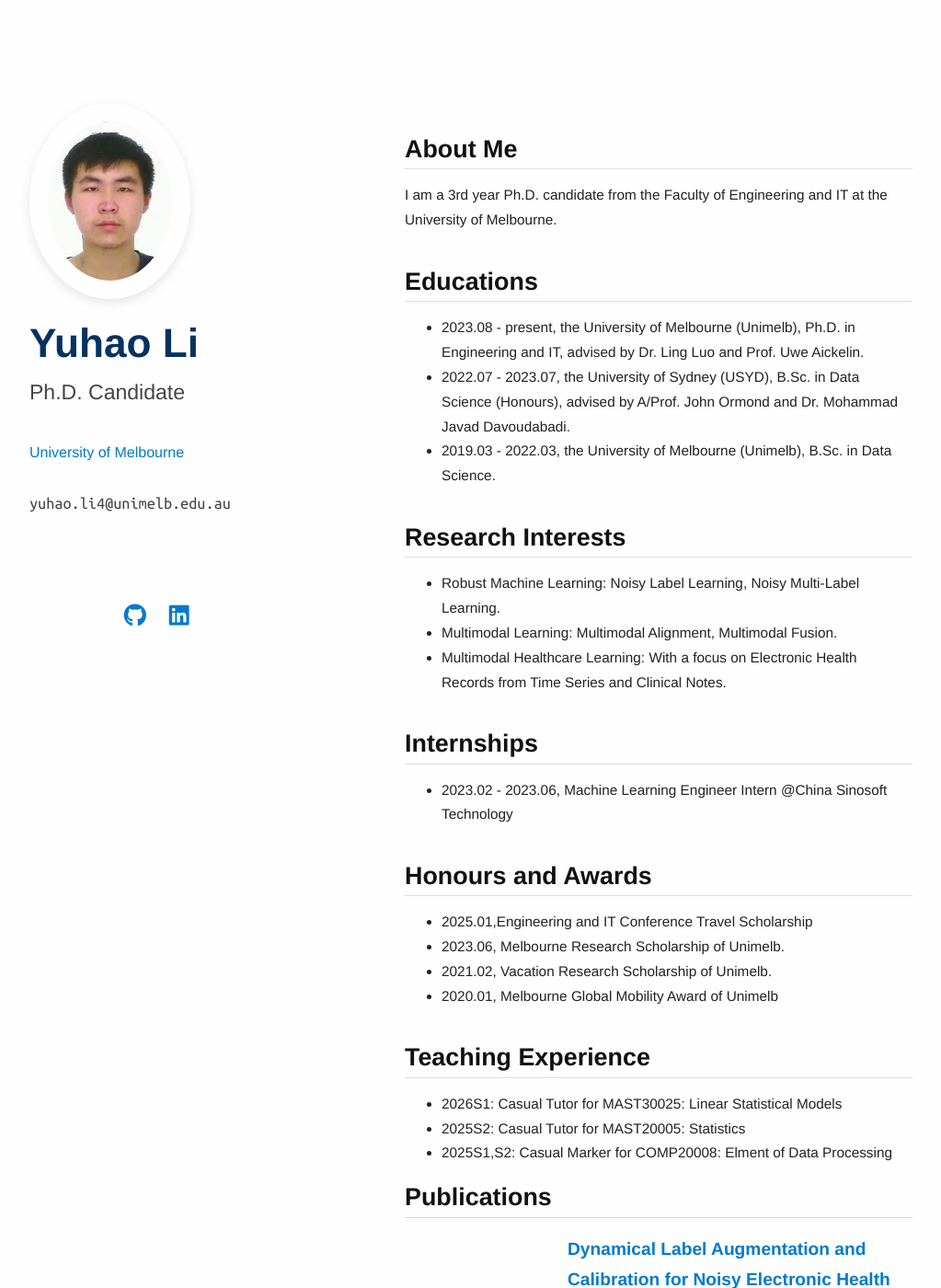
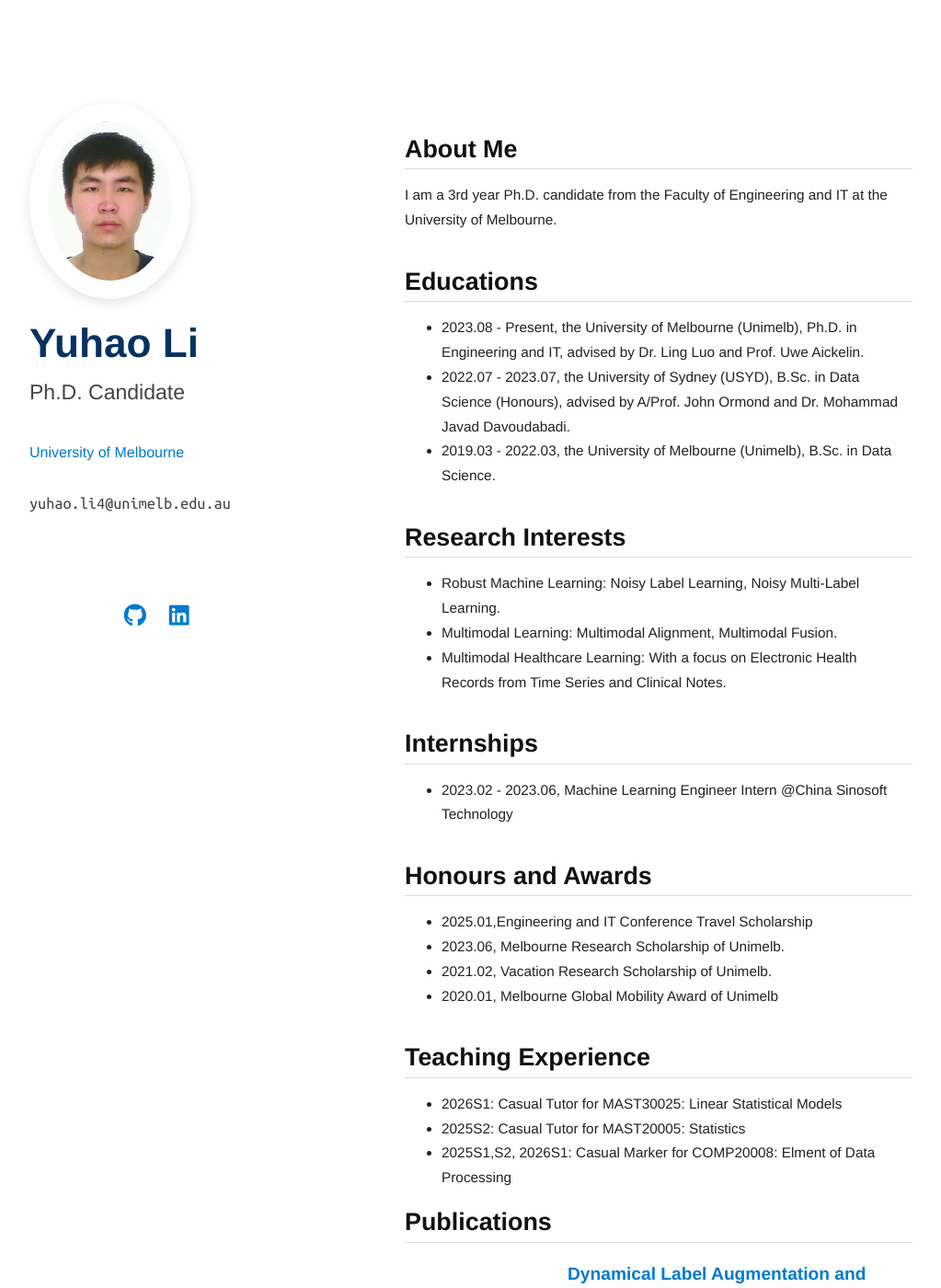
Before and after one commit to yuhao-3/yuhao-3.github.io, a Jekyll site: the page built from index.md, in a window 1280 px wide and 1400 px high. Shown: the whole window at 92% size, without its empty margins (128-1151 px from the left). Built offline with Jekyll 4.4.1, drawn with Linux system fonts in a browser that asks for light colours; a style sheet for code colours, icons or effects is not loaded; our own code applies the rules of GitHub Pages for plain Markdown files.

Commit message:
Update experience

```diff
--- a/index.md
+++ b/index.md
@@ -7,7 +7,7 @@ layout: homepage
 I am a 3rd year Ph.D. candidate from the Faculty of Engineering and IT at the University of Melbourne.
 
 ## Educations
-- 2023.08 - present, the University of Melbourne (Unimelb), Ph.D. in Engineering and IT, advised by Dr. Ling Luo and Prof. Uwe Aickelin.
+- 2023.08 - Present, the University of Melbourne (Unimelb), Ph.D. in Engineering and IT, advised by Dr. Ling Luo and Prof. Uwe Aickelin.
 - 2022.07 - 2023.07, the University of Sydney (USYD), B.Sc. in Data Science (Honours), advised by A/Prof. John Ormond and Dr. Mohammad Javad Davoudabadi.
 - 2019.03 - 2022.03, the University of Melbourne (Unimelb), B.Sc. in Data Science.
 
@@ -32,7 +32,7 @@ I am a 3rd year Ph.D. candidate from the Faculty of Engineering and IT at the Un
 ## Teaching Experience
 - 2026S1: Casual Tutor for MAST30025: Linear Statistical Models
 - 2025S2: Casual Tutor for MAST20005: Statistics
-- 2025S1,S2: Casual Marker for COMP20008: Elment of Data Processing
+- 2025S1,S2, 2026S1: Casual Marker for COMP20008: Elment of Data Processing
 
 
 {% include_relative _includes/publications.md %}
```
